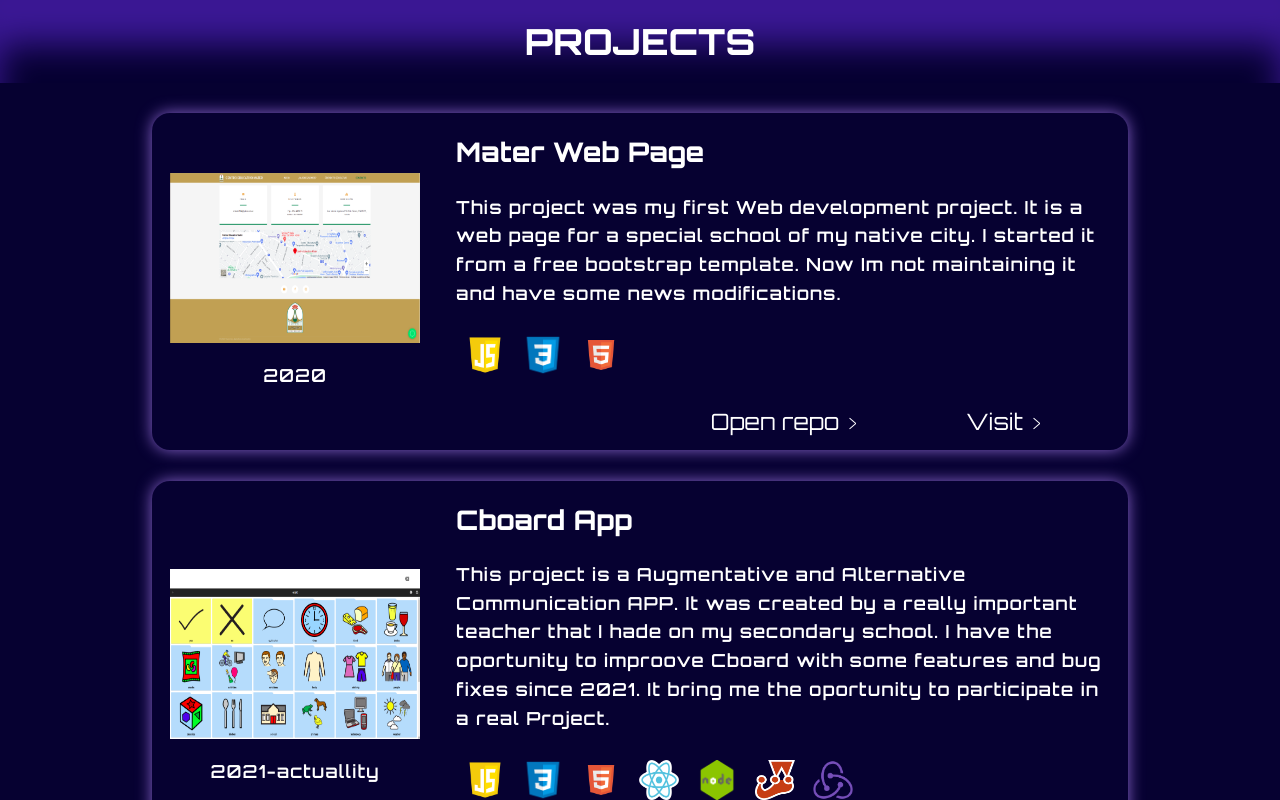
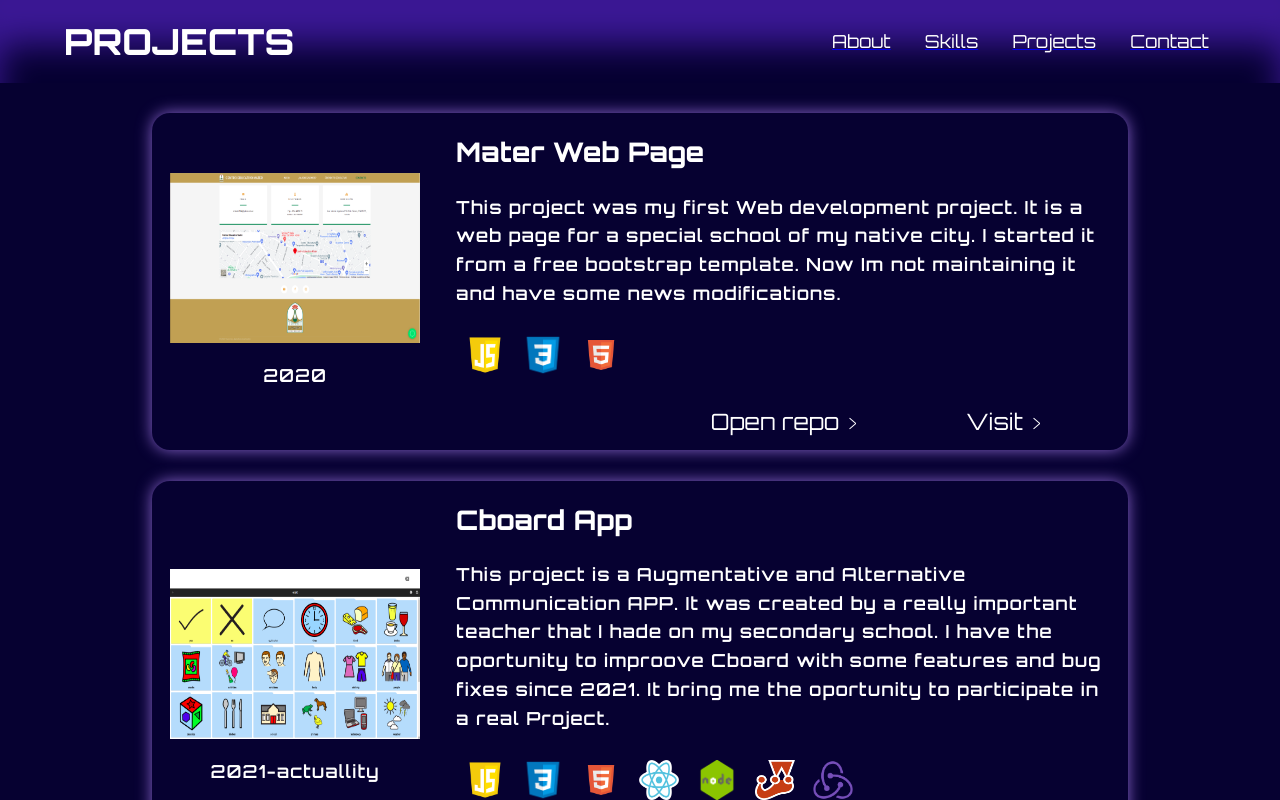
Before and after one commit to tomivm/My-portfolio-NextJS, a Next.js app: page /projects in a window 1280 px wide. Built offline with nearby package versions, Linux system fonts and the light colour scheme.

Commit message:
Wip on menu

```diff
--- a/components/Navbar.js
+++ b/components/Navbar.js
@@ -1,10 +1,69 @@
 import NavbarStyles from "./Navbar.module.css";
+import Image from "next/image";
+import Link from "next/link";
 
 function Navbar({ children, title }) {
   return (
     <div className={NavbarStyles.allScreen}>
       <div className={NavbarStyles.navbar}>
-          <h1>{title}</h1>
+        <nav
+          id="nav"
+          className={`${NavbarStyles.nav} ${NavbarStyles.container}`}
+        >
+          {/* <h2 className={NavbarStyles.logo}>Tomivm</h2> */}
+          <div className={NavbarStyles.closedLogo}></div>
+          <h1 className={NavbarStyles.title}>{title}</h1>
+          <ul className={NavbarStyles.links}>
+            <h2 className={NavbarStyles.logo}>Tomás Van Morlegan</h2>
+            <li className={NavbarStyles.item}>
+              <Link href={"/"}>
+                <a className={NavbarStyles.link}>About</a>
+              </Link>
+            </li>
+
+            <li className={NavbarStyles.item}>
+              <Link href={"/mySkills"}>
+                <a className={NavbarStyles.link}>Skills</a>
+              </Link>
+            </li>
+
+            <li className={NavbarStyles.item}>
+              <Link href={"/projects"}>
+                <a className={NavbarStyles.link}>Projects</a>
+              </Link>
+            </li>
+
+            <li className={NavbarStyles.item}>
+              <Link href={"/contact"}>
+                <a className={NavbarStyles.link}>Contact</a>
+              </Link>
+            </li>
+          </ul>
+          <a href="#nav" className={NavbarStyles.hamburguer}>
+            <div className={NavbarStyles.icon}>
+              <Image
+                src="/images/menu/menu.svg"
+                alt="open menu"
+                layout="responsive"
+                width={30}
+                height={30}
+                className={NavbarStyles.icon}
+              />
+            </div>
+          </a>
+
+          <a href="#" className={NavbarStyles.close}>
+            <div className={NavbarStyles.icon}>
+              <Image
+                src="/images/menu/close.svg"
+                alt="close menu"
+                layout="responsive"
+                width={30}
+                height={30}
+              />
+            </div>
+          </a>
+        </nav>
       </div>
       <div className={NavbarStyles.childrenContainer}>{children}</div>
     </div>
--- a/components/Navbar.module.css
+++ b/components/Navbar.module.css
@@ -14,8 +14,8 @@
   /* height: 50px; */
   background-color: var(--night-bg-color);
   display: flex;
-  justify-content: center;
-  align-items: center;
+  justify-content: space-between;
+  /* align-items: center; */
   /* box-shadow: inset 0px -1px 6px 0px black; */
   /* box-shadow: inset 0px -3px 62px 0px var(--v4); */
   box-shadow: inset 0px 2.5em 1.9em 0px var(--v4);
@@ -25,6 +25,97 @@
   .navbar {
     box-shadow: inset 0px 1.25em 0.8em 0px var(--v4);
   }
+}
+
+.container {
+  margin: 0 auto;
+  width: 90%;
+  /* max-width: 1200px; */
+  overflow: hidden;
+}
+
+.nav {
+  --state_close: scale(0);
+  --state_hamburguer: scale(1);
+  --state_menu: translate(-100%);
+  --state_children_behind: unset;
+
+  padding: 0 0;
+  display: grid;
+  justify-content: space-between;
+  align-items: center;
+  grid-template-columns: repeat(3, minmax(max-content, 1fr));
+  z-index: 7;
+}
+
+.nav:target {
+  --state_menu: translate(0);
+  --state_close: scale(1);
+  --state_hamburguer: scale(0);
+  --state_children_behind: translateZ(10px);
+}
+
+.logo {
+  position: absolute;
+  padding-left: 5%;
+  top: 0;
+  font-size: var(--role_size);
+  height: var(--navbar-height);
+  display: flex;
+  align-items: center;
+}
+
+.title {
+  text-align: center;
+}
+
+.hamburguer,
+.close {
+  grid-column: -2/-1;
+  grid-row: 1/2;
+  margin-left: auto;
+  transition: 0.4s transform;
+}
+
+.hamburguer {
+  transform: var(--state_hamburguer);
+}
+
+.close {
+  transform: var(--state_close);
+}
+
+.icon {
+  height: calc(var(--role_size) * 1.7);
+  width: calc(var(--role_size) * 1.7);
+}
+
+.links {
+  /* display: none; */
+  background-color: rgba(0, 0, 0, 0.846);
+  position: fixed;
+  margin: 0;
+  top: 0;
+  bottom: 0;
+  left: 0;
+  right: 0;
+
+  display: grid;
+  align-content: center;
+  gap: 2em;
+  padding-left: 5%;
+
+  transform: var(--state_menu);
+  transition: 0.3s transform;
+}
+
+.item {
+  list-style: none;
+}
+
+.link {
+  color: white;
+  text-decoration: none;
 }
 
 .childrenContainer {
@@ -37,4 +128,49 @@
   flex-wrap: wrap;
   position: relative;
   padding-top: var(--navbar-height);
+  /* transform: var(--state_children_behind); */
 }
+
+.navbar:has(.nav:target) ~ .childrenContainer {
+  transform: translateZ(10px);
+}
+
+@media (min-width: 768px) {
+  .nav {
+    --state_hamburguer: scale(0);
+    --state_menu: translate(0);
+  }
+
+  .nav:target {
+    --state_close: scale(0);
+    --state-hamburguer: scale(0);
+  }
+
+  .closedLogo {
+    width: 0;
+    grid-column: 2/3;
+  }
+
+  .logo {
+    display: none;
+  }
+
+  .title {
+    grid-column: 1/2;
+    grid-row-start: 1;
+    text-align: unset;
+  }
+
+  .links {
+    /* display: none; */
+    padding: 0;
+    background-color: unset;
+    position: unset;
+    gap: 1.5em;
+    grid-auto-flow: column;
+
+    transform: var(--state_menu);
+    grid-column: -2/-1;
+    grid-row: 1/2;
+  }
+}
```
Also changed, not shown: public/images/menu/close.svg (added), public/images/menu/menu.svg (added).
